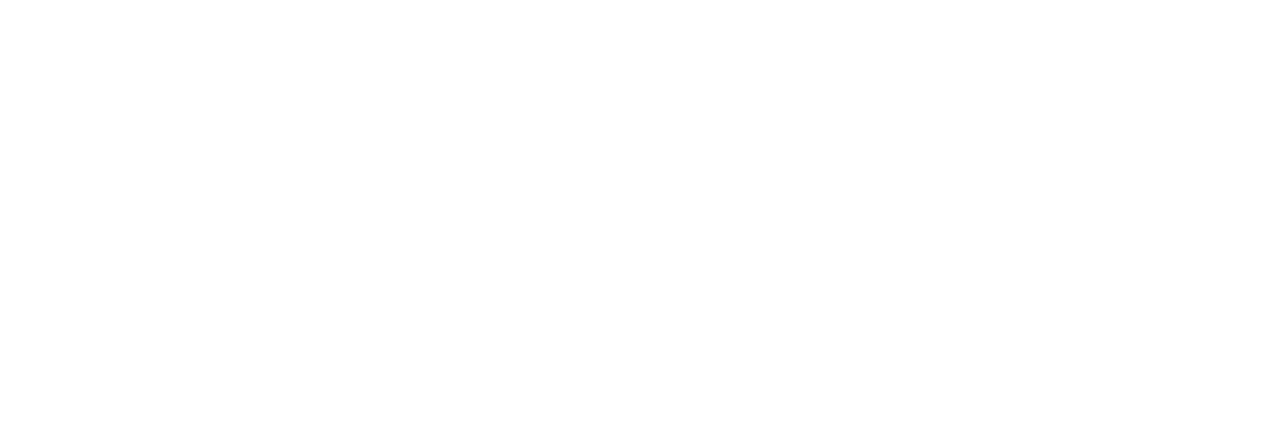
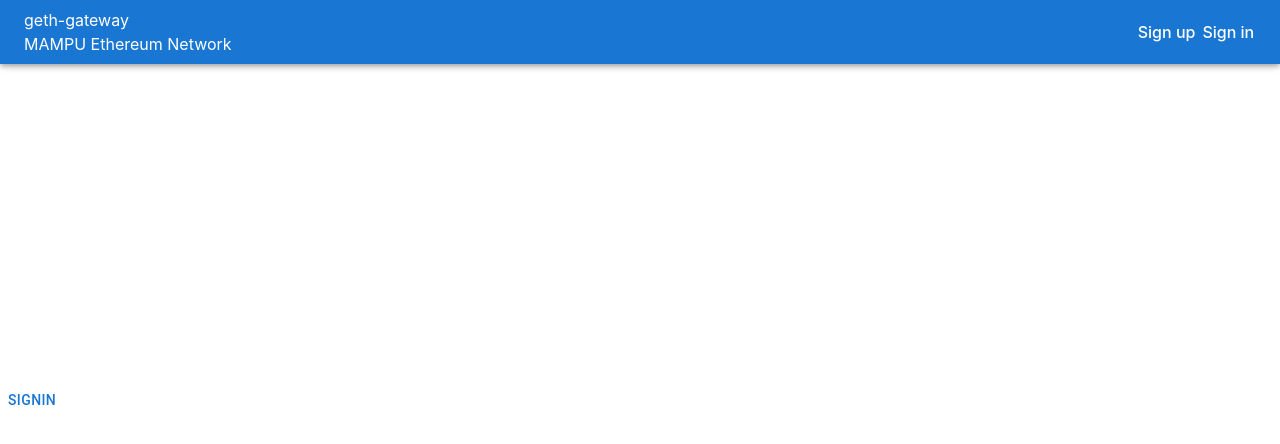
Before and after one commit to azizazlan/geth-gateway, a React (Vite) app: page /signin in a window 1280 px wide. Before the commit this address had no page. Shown: the top 444 px of the page. Built offline with nearby package versions, Linux system fonts and the light colour scheme.

Commit message:
Implemented Sign up/in. Added custom theme

```diff
--- a/src/App.tsx
+++ b/src/App.tsx
@@ -2,8 +2,8 @@
 import React from 'react';
 import { Routes, Route } from 'react-router-dom';
 import Navbar from './components/Navbar/Navbar';
-import About from './pages/About/About';
 import Landing from './pages/Landing/Landing';
+import Signin from './pages/Signin/Signin';
 import Signup from './pages/Signup/Signup';
 
 export default function App() {
@@ -18,8 +18,24 @@
           </>
         }
       />
-      <Route path="/signup" element={<Signup />} />
-      <Route path="/about" element={<About />} />
+      <Route
+        path="/signup"
+        element={
+          <>
+            <Navbar />
+            <Signup />
+          </>
+        }
+      />
+      <Route
+        path="/signin"
+        element={
+          <>
+            <Navbar />
+            <Signin />
+          </>
+        }
+      />
     </Routes>
   );
 }
--- a/src/components/navbar/Navbar.tsx
+++ b/src/components/navbar/Navbar.tsx
@@ -1,4 +1,5 @@
-import { AppBar, Toolbar } from '@mui/material';
+import { Link } from 'react-router-dom';
+import { AppBar, Toolbar, Divider } from '@mui/material';
 import Logo from '../Logo/Logo';
 import styles from './styles';
 
@@ -10,6 +11,11 @@
           <div style={styles.logoDiv}>
             <Logo />
           </div>
+          <div style={styles.linksDiv}>
+            <Link to="/signup" style={styles.link}>Sign up</Link>
+            <Divider />
+            <Link to="/signin" style={styles.link}>Sign in</Link>
+          </div>
         </div>
       </Toolbar>
     </AppBar>
--- a/src/components/navbar/styles.ts
+++ b/src/components/navbar/styles.ts
@@ -5,9 +5,20 @@
     width: '100%',
     display: 'flex',
     flexDirection: 'row',
+    justifyContent: 'center',
   },
   logoDiv: {
     flexGrow: 1,
   },
+  linksDiv: {
+    minWidth: theme.spacing(15),
+    display: 'flex',
+    flexDirection: 'row',
+    alignItems: 'center',
+    justifyContent: 'space-around',
+  },
+  link: {
+    color: 'white',
+  },
 };
 export default styles;
--- /dev/null
+++ b/src/pages/Signin/Signin.tsx
@@ -0,0 +1,9 @@
+import { Button } from '@mui/material';
+
+export default function Signin() {
+  return (
+    <div>
+      <Button>Signin</Button>
+    </div>
+  );
+}
--- a/src/theme.ts
+++ b/src/theme.ts
@@ -1,5 +1,30 @@
 import { createTheme } from '@mui/material/styles';
 
-const theme = createTheme({});
+const theme = createTheme({
+  typography: {
+    h1: {
+      fontFamily: 'Oswald',
+    },
+    h2: {
+      fontFamily: 'Oswald',
+    },
+    h3: {
+      fontFamily: 'Oswald',
+    },
+    h4: {
+      fontFamily: 'Oswald',
+    },
+    h5: {
+      fontFamily: 'Abel',
+      fontWeight: 600,
+    },
+    h6: {
+      fontFamily: 'Oswald',
+    },
+    button: {
+      fontFamily: 'Oswald',
+    },
+  },
+});
 
 export default theme;
```
